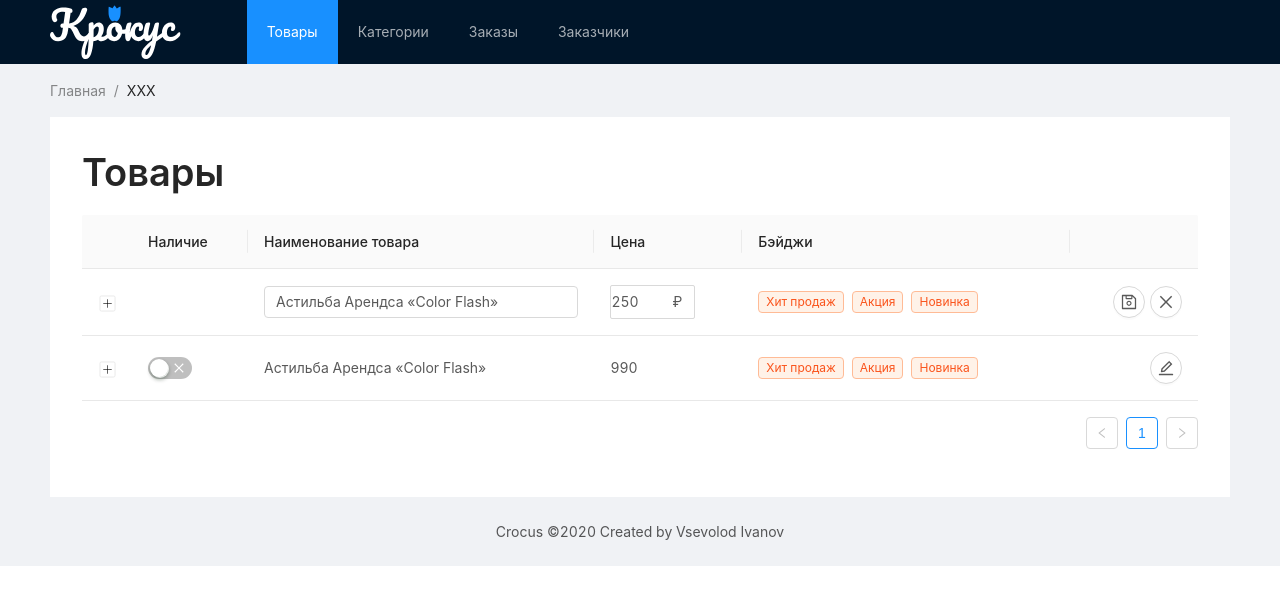
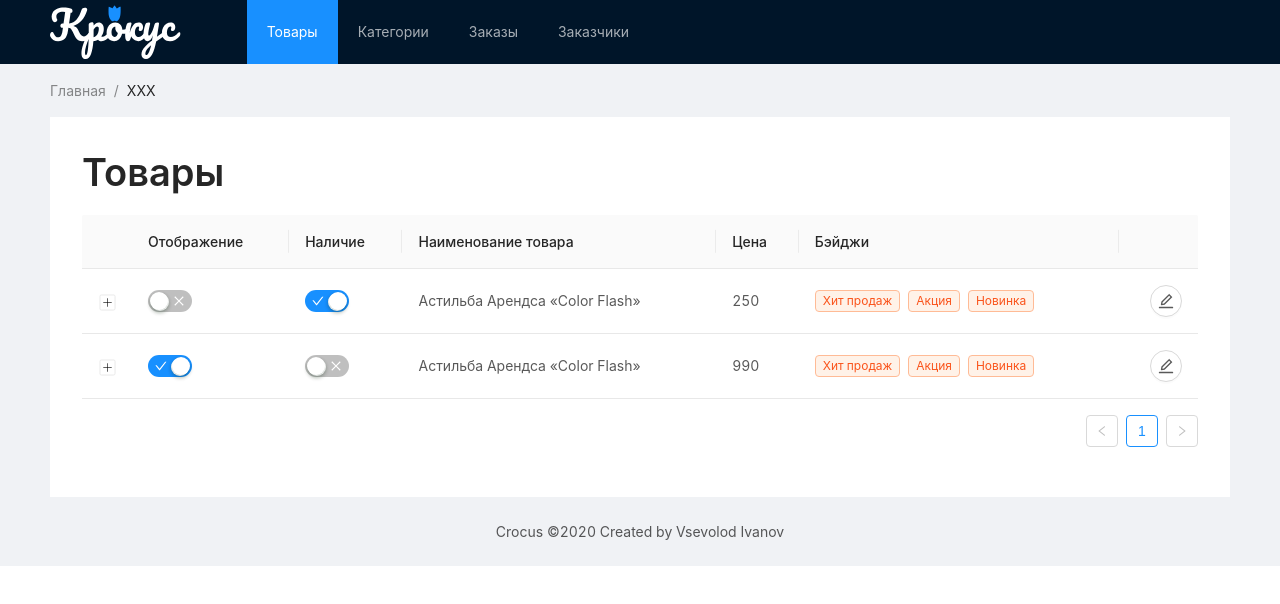
Before and after one commit to VsevolodWeb/crocus, a React (Create React App) app in the folder react/: page / in a window 1280 px wide. Shown: the top 604 px of the page. Built offline with nearby package versions, Linux system fonts and the light colour scheme.

Commit message:
ExpandedRowRender is completed

```diff
--- a/react/src/components/pages/Products/ExpandedRowRender/ExpandedRowRender.tsx
+++ b/react/src/components/pages/Products/ExpandedRowRender/ExpandedRowRender.tsx
@@ -72,7 +72,7 @@ const ExpandedRowRender: React.FC<PropsType> = (props) => {
 									{Object.values(props.units).map((unit: string, index) => <Option key={index} value={unit}>{unit}</Option>)}
 								</Select>
 							  </Input.Group>
-							: `${props.product.plantHeight.from} — ${props.product.plantHeight.to} ${props.product.plantHeight.unit}`
+							: `${props.product.plantHeight.from}-${props.product.plantHeight.to} ${props.product.plantHeight.unit}`
 						}
 					</Descriptions.Item>
 					<Descriptions.Item label="Местоположение">
@@ -105,7 +105,7 @@ const ExpandedRowRender: React.FC<PropsType> = (props) => {
 					</Descriptions.Item>
 					<Descriptions.Item label="Мин. кол-во, шт.">
 						{props.editableProductId === props.product.key
-							? <Input defaultValue={props.product.minAmount} type="number" style={{width: "60px"}}/>
+							? <Input defaultValue={props.product.minAmount} min="1" type="number" style={{width: "60px"}}/>
 							: props.product.minAmount}
 					</Descriptions.Item>
 					<Descriptions.Item label="Описание" span={3} className={s.descriptionsItemTextarea}>
--- a/react/src/components/pages/Products/PicturesWall/PicturesWall.tsx
+++ b/react/src/components/pages/Products/PicturesWall/PicturesWall.tsx
@@ -1,4 +1,4 @@
-import React from 'react';
+import React, {useState} from 'react';
 import { Upload, Modal } from 'antd';
 import { PlusOutlined } from '@ant-design/icons';
 import {UploadChangeParam, UploadFile} from "antd/lib/upload/interface";
@@ -30,30 +30,25 @@ type StateType = {
 	fileList: Array<UploadFile>
 }
 
-class PicturesWall extends React.Component<PropsType, StateType> {
-	state = {
-		previewVisible: false,
-		previewImage: '',
-		fileList: this.props.photos
-	};
+const PicturesWall: React.FC<PropsType> = props => {
+	const [previewVisible, setPreviewVisible] = useState(false);
+	const [previewImage, setPreviewImage] = useState<string | undefined>('');
+	const [fileList, setFileList] = useState(props.photos);
 
-	handleCancel = () => this.setState({ previewVisible: false });
+	const isEditMode = props.editableProductId === props.productId;
 
-	handlePreview = async (file: UploadFile) => {
+	const handleCancel = () => setPreviewVisible(false);
+
+	const handlePreview = async (file: UploadFile) => {
 		if (!file.url && !file.preview) {
 			file.preview = await getBase64(file.originFileObj);
 		}
 
-		this.setState({
-			previewImage: file.url || file.preview,
-			previewVisible: true,
-		});
+		setPreviewImage(file.url || file.preview);
+		setPreviewVisible(true);
 	};
 
-	handleChange = ({ fileList}: UploadChangeParam) => this.setState({ fileList });
-
-	render() {
-		const { previewVisible, previewImage, fileList } = this.state;
+	const handleChange = ({ fileList}: UploadChangeParam) => setFileList(fileList);
 
 	return (
 		<div>
@@ -61,22 +56,22 @@ class PicturesWall extends React.Component<PropsType, StateType> {
 				action="https://www.mocky.io/v2/5cc8019d300000980a055e76"
 				listType="picture-card"
 				fileList={fileList}
-					onPreview={this.handlePreview}
-					onChange={this.handleChange}
+				onPreview={handlePreview}
+				onChange={handleChange}
+				showUploadList={{showRemoveIcon: isEditMode}}
 			>
-					{this.props.editableProductId === this.props.productId
+				{isEditMode
 					? <div>
-					    <PlusOutlined />
+						<PlusOutlined/>
 						<div className="ant-upload-text">Загрузить</div>
 					</div>
 					: null}
 			</Upload>
-				<Modal visible={previewVisible} footer={null} onCancel={this.handleCancel}>
+			<Modal visible={previewVisible} footer={null} onCancel={handleCancel}>
 				<img alt="example" style={{ width: '100%' }} src={previewImage} />
 			</Modal>
 		</div>
-		);
-	}
-}
+	)
+};
 
 export default PicturesWall;
--- a/react/src/components/pages/Products/ProductsContainer.tsx
+++ b/react/src/components/pages/Products/ProductsContainer.tsx
@@ -35,14 +35,25 @@ class ProductsContainer extends React.Component<PropsType, StateType> {
 	columns: ColumnsType<ProductType>;
 
 	state = {
-		editableProductId: 1
+		editableProductId: null
 	};
 
 	constructor(props: PropsType) {
 		super(props);
 
-		this.columns = [{
-			title: "Наличие", key: 'quickActions',
+		this.columns = [
+			{title: "Отображение", key: 'quickActions',
+				render: (product: ProductType) => {
+					return (this.state.editableProductId === product.key) ? null
+						: <Switch
+							checkedChildren={<CheckOutlined/>}
+							unCheckedChildren={<CloseOutlined/>}
+							onChange={this.switchStock(product.key)}
+							checked={product.isPublished}
+						/>
+				}
+			},
+			{title: "Наличие", key: 'quickActions',
 				render: (product: ProductType) => {
 					return (this.state.editableProductId === product.key) ? null
 						: <Switch
--- a/react/src/redux/products-reducer.ts
+++ b/react/src/redux/products-reducer.ts
@@ -2,6 +2,7 @@ import {UploadFile} from "antd/lib/upload/interface";
 
 const SET_LOADING = "SET_LOADING";
 const SWITCH_STOCK = "SWITCH_STOCK";
+const SWITCH_PUBLISH = "SWITCH_STOCK";
 
 export type ProductType = {
 	key: number
@@ -60,8 +61,8 @@ const initialState: InitialStateType = {
 				unit: "м."
 			},
 			plantingLocation: "Полутень",
-			frostResistance: "-34°C — -29°C (Зона 4)",
-			isPublished: true,
+			frostResistance: "-34°C...-29°C (Зона 4)",
+			isPublished: false,
 			inStock: true,
 			minAmount: 1,
 			photos: [
@@ -97,7 +98,7 @@ const initialState: InitialStateType = {
 				unit: "см."
 			},
 			plantingLocation: "Полутень",
-			frostResistance: "-34°C — -29°C (Зона 4)",
+			frostResistance: "-34°C...-29°C (Зона 4)",
 			isPublished: true,
 			inStock: false,
 			minAmount: 1,
```
Lines whose indentation alone changed are shown as unchanged.
